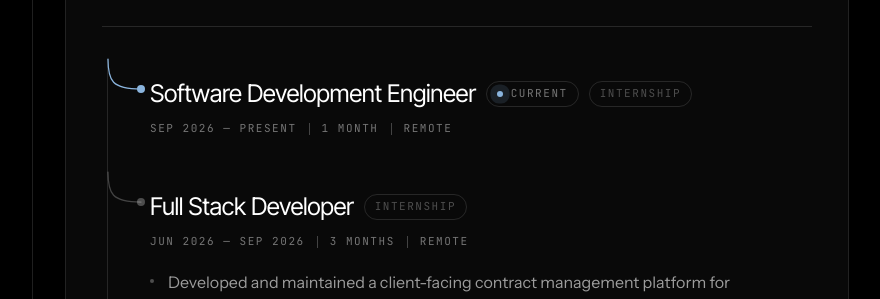
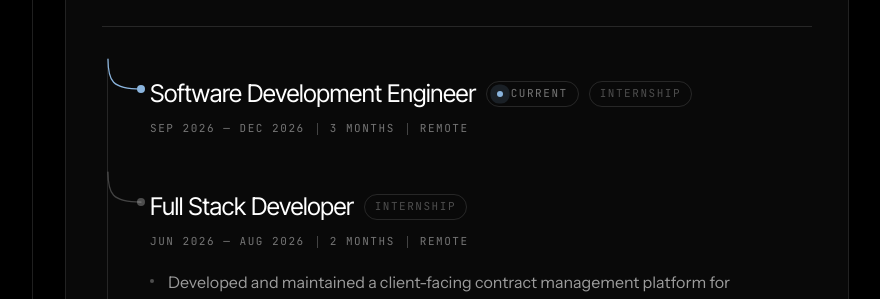
Before and after one commit to yatinsingh2007/yatin-singh-portfolio, a Next.js app: page /experience in a window 1280 px wide. Shown: the part 880-1179 px from the top of the page, without its empty margins (207-1087 px from the left). Built offline with nearby package versions, Linux system fonts and the light colour scheme.

Commit message:
fix: update internship duration dates in experience page

```diff
--- a/app/experience/page.js
+++ b/app/experience/page.js
@@ -26,7 +26,7 @@ const experiences = [
     roles: [
       {
         title: "Software Development Engineer",
-        period: "Sep 2026 — Present",
+        period: "Sep 2026 — Dec 2026",
         location: "Remote",
         type: "Internship",
         current: true,
@@ -34,7 +34,7 @@ const experiences = [
       },
       {
         title: "Full Stack Developer",
-        period: "Jun 2026 — Sep 2026",
+        period: "Jun 2026 — Aug 2026",
         location: "Remote",
         type: "Internship",
         current: false,
```
